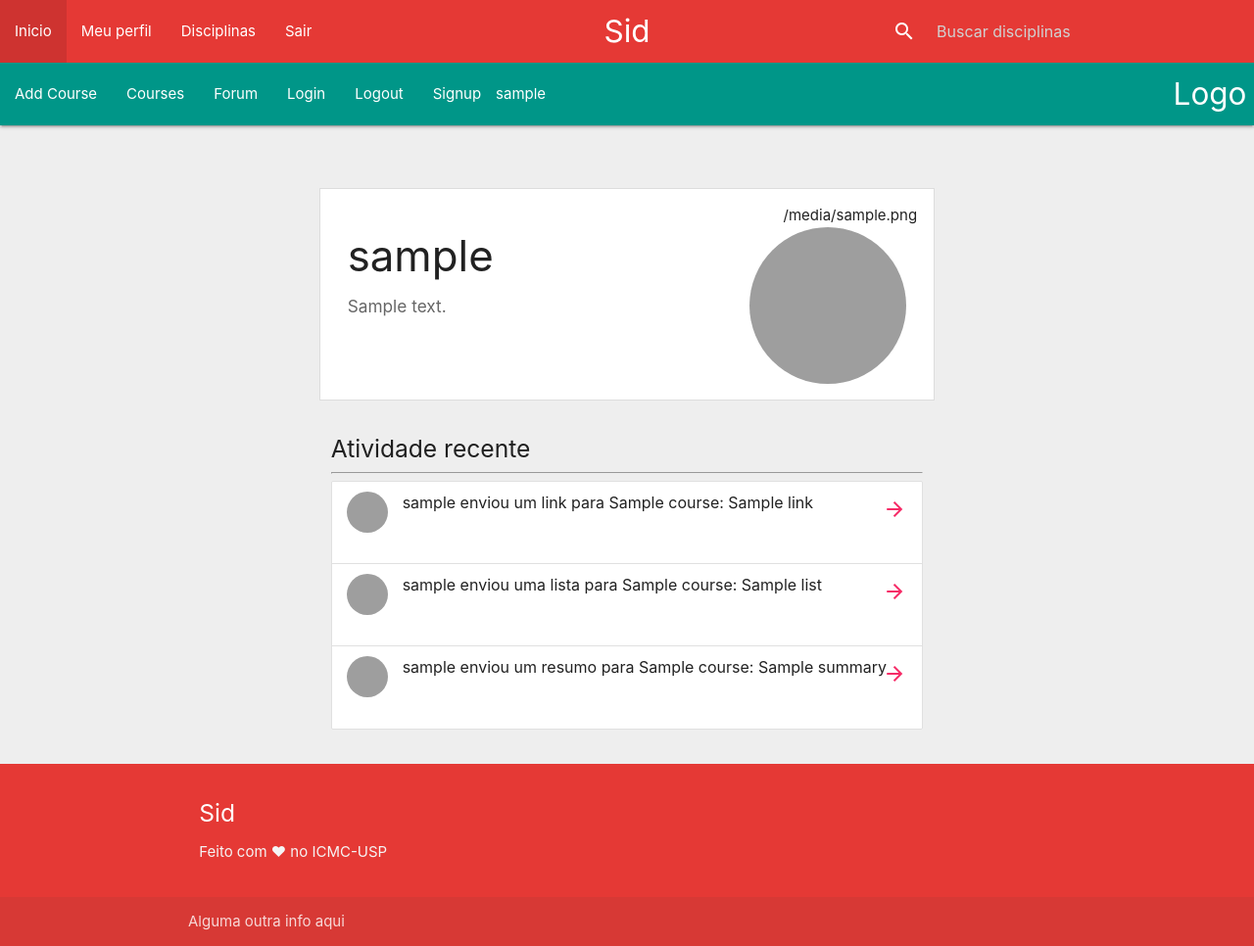
After one commit to rgeurgas/Sid, a Django app: page /auth/profile/1 in a window 1280 px wide. The commit adds this page. Shown: the whole page at 98% size. Run offline with Django 3.2, Linux system fonts and the light colour scheme; a user stored in the database is signed in; tables that the repository leaves empty hold one stand-in row (values such as "Sample post"); grey boxes are pictures that could not be loaded.

Commit message:
Profile ta sendo feito

```diff
--- a/course/templates/base.html
+++ b/course/templates/base.html
@@ -20,7 +20,7 @@
      		<ul id="nav-mobile" class="left hide-on-med-and-down">
 	   			<li><a href="{% url 'home' %}">Inicio</a></li>
 	   			{% if user.is_authenticated %}
-    	   		<li><a href="badges.html">Meu perfil</a></li>
+    	   		<li><a href="/auth/profile/{{request.user.id}}">Meu perfil</a></li>
     	   		<li><a href="{% url 'course_list' %}">Disciplinas</a></li>
        			<li><a href="/auth/logout/">Sair</a></li>
        			{% endif %}
--- a/registration/models.py
+++ b/registration/models.py
@@ -11,6 +11,8 @@ class Profile(models.Model):
 	birth_date = models.DateField(null=True, blank=True)
 	university = models.CharField(max_length=50, null=True, blank=True)
 	courses = models.ManyToManyField(Course, blank=True)
+	bio = models.TextField(default=" ")
+	image = models.FileField(upload_to='pictures/', default="pictures/mclovin.png")
 
 	def __str__(self):
 		return self.user.username
--- /dev/null
+++ b/registration/templates/registration/perfil.html
@@ -0,0 +1,62 @@
+{% extends 'base.html' %}
+
+{% block title %}Login{% endblock %}
+
+{% block content %}
+<div class="container">
+
+		<!-- TO DO -->
+		<div class="row topo">
+			<div class="col m9">
+				<h3>{{profile.user.username}}</h3>
+				<h6>{{profile.bio}}</h6>
+			</div>
+			<div class="col m3">
+				{{profile.image.url}}
+				<img src="https://i.pinimg.com/originals/d4/48/b1/d448b1a9e555ff80dd93479cf61f3013.jpg" class="circle right">
+			</div>
+		</div>
+
+		<!--<div class="">
+			<h5 class="left-align">Conquistas</h5>
+			<hr>
+			<div class="row conquistas-bar">
+				<div class="col m1 conquista-img"><img src="https://i.pinimg.com/originals/d4/48/b1/d448b1a9e555ff80dd93479cf61f3013.jpg" class="circle preto-branco"></div>
+				<div class="col m1 conquista-img"><img src="https://i.pinimg.com/originals/d4/48/b1/d448b1a9e555ff80dd93479cf61f3013.jpg" class="circle"></div>
+				<div class="col m1 conquista-img"><img src="https://i.pinimg.com/originals/d4/48/b1/d448b1a9e555ff80dd93479cf61f3013.jpg" class="circle preto-branco"></div>
+				<div class="col m1 conquista-img"><img src="https://i.pinimg.com/originals/d4/48/b1/d448b1a9e555ff80dd93479cf61f3013.jpg" class="circle"></div>
+				<div class="col m1 conquista-img"><img src="https://i.pinimg.com/originals/d4/48/b1/d448b1a9e555ff80dd93479cf61f3013.jpg" class="circle"></div>
+				<div class="col m1 conquista-img"><img src="https://i.pinimg.com/originals/d4/48/b1/d448b1a9e555ff80dd93479cf61f3013.jpg" class="circle"></div>
+				<div class="col m1 conquista-img"><img src="https://i.pinimg.com/originals/d4/48/b1/d448b1a9e555ff80dd93479cf61f3013.jpg" class="circle preto-branco"></div>
+				<div class="col m1 conquista-img"><img src="https://i.pinimg.com/originals/d4/48/b1/d448b1a9e555ff80dd93479cf61f3013.jpg" class="circle"></div>
+				<div class="col m1 conquista-img"><img src="https://i.pinimg.com/originals/d4/48/b1/d448b1a9e555ff80dd93479cf61f3013.jpg" class="circle preto-branco"></div>
+				<div class="col m1 conquista-img"><img src="https://i.pinimg.com/originals/d4/48/b1/d448b1a9e555ff80dd93479cf61f3013.jpg" class="circle preto-branco"></div>
+				<div class="col m1 conquista-img"><img src="https://i.pinimg.com/originals/d4/48/b1/d448b1a9e555ff80dd93479cf61f3013.jpg" class="circle"></div>
+				<div class="col m1 conquista-img"><img src="https://i.pinimg.com/originals/d4/48/b1/d448b1a9e555ff80dd93479cf61f3013.jpg" class="circle"></div>
+			</div>
+		</div>-->
+
+		<div class="row">
+			<div class="col m12">
+				<h5 class='left-align'>Atividade recente</h5>
+					<hr>
+
+					<ul class="collection">
+						{% for activity in activities %}
+						<li class="collection-item avatar">
+							<img src="https://www.famousbirthdays.com/headshots/ethan-klein-3.jpg" class="circle">
+							<span class="title">{{ activity.obj.user.username }} enviou {{activity.tipo}} para {{ activity.obj.course.name }}: {{activity.obj.name}}</span>
+							{# <p>O texto vem aqui</p> #}
+							<a href="{%url 'course_details' activity.obj.course.id%}" class="secondary-content"><i class="material-icons icone-rosa">arrow_forward</i></a>
+						</li>
+						{% endfor %}
+					</ul>
+			</div>
+		</div>
+</div>
+
+
+
+</body>
+</html>
+{% endblock %}
--- a/registration/views.py
+++ b/registration/views.py
@@ -22,8 +22,35 @@ def signup(request):
 	return render(request, 'registration/signup.html', {'form': form})
 
 def view_profile(request, pk):
-	profile = Profile.objects.get(pk=pk)
-	return render(request, 'TEMPLATE AQUI', {'profile':profile})
+	if request.user.is_authenticated:
+		profile = Profile.objects.get(user=request.user)
+
+		sub_courses = profile.courses.all()
+
+		activities = []
+		for course in sub_courses:
+			for l in course.link.all()[:10]:
+				if l.user.id == profile.id:
+					activities.append({'obj': l, 'tipo': 'um link'})
+			for l in course.list.all()[:10]:
+				if l.user.id == profile.id:
+					activities.append({'obj': l, 'tipo': 'uma lista'})
+			for s in course.summary.all()[:10]:
+				if s.user.id == profile.id:
+					activities.append({'obj': s, 'tipo': 'um resumo'})
+
+		activities.sort(key = lambda x: x['obj'].date, reverse=True)
+		activities = activities[:10]
+
+		context = {
+			'profile': profile,
+			'courses': sub_courses,
+			'activities': activities
+		}
+
+		return render(request, 'registration/perfil.html', context)
+
+	return redirect('login')
 
 def edit_profile(request, pk):
 	profile = Profile.objects.get(pk=pḱ)
```
Also changed, not shown: registration/migrations/0003_profile_bio.py (added), registration/migrations/0004_auto_20180702_0125.py (added), registration/migrations/0005_profile_image.py (added).
